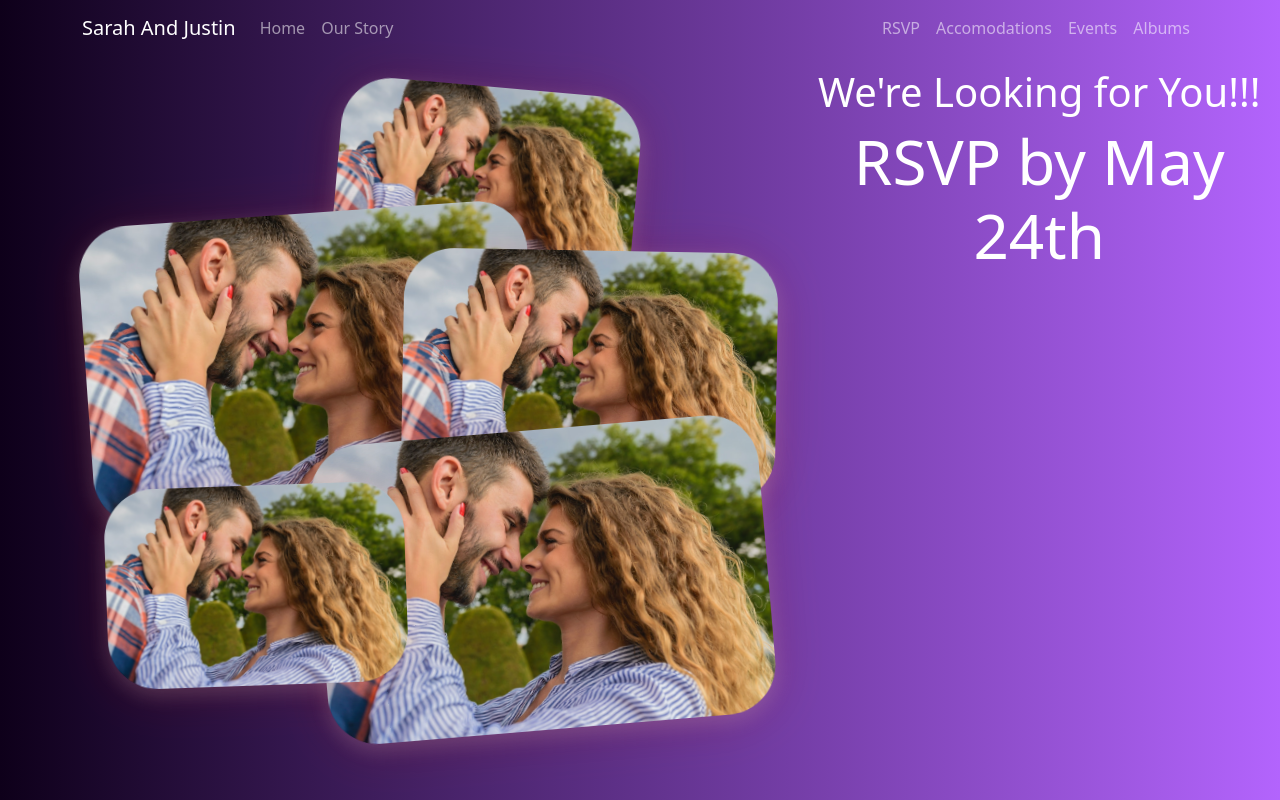
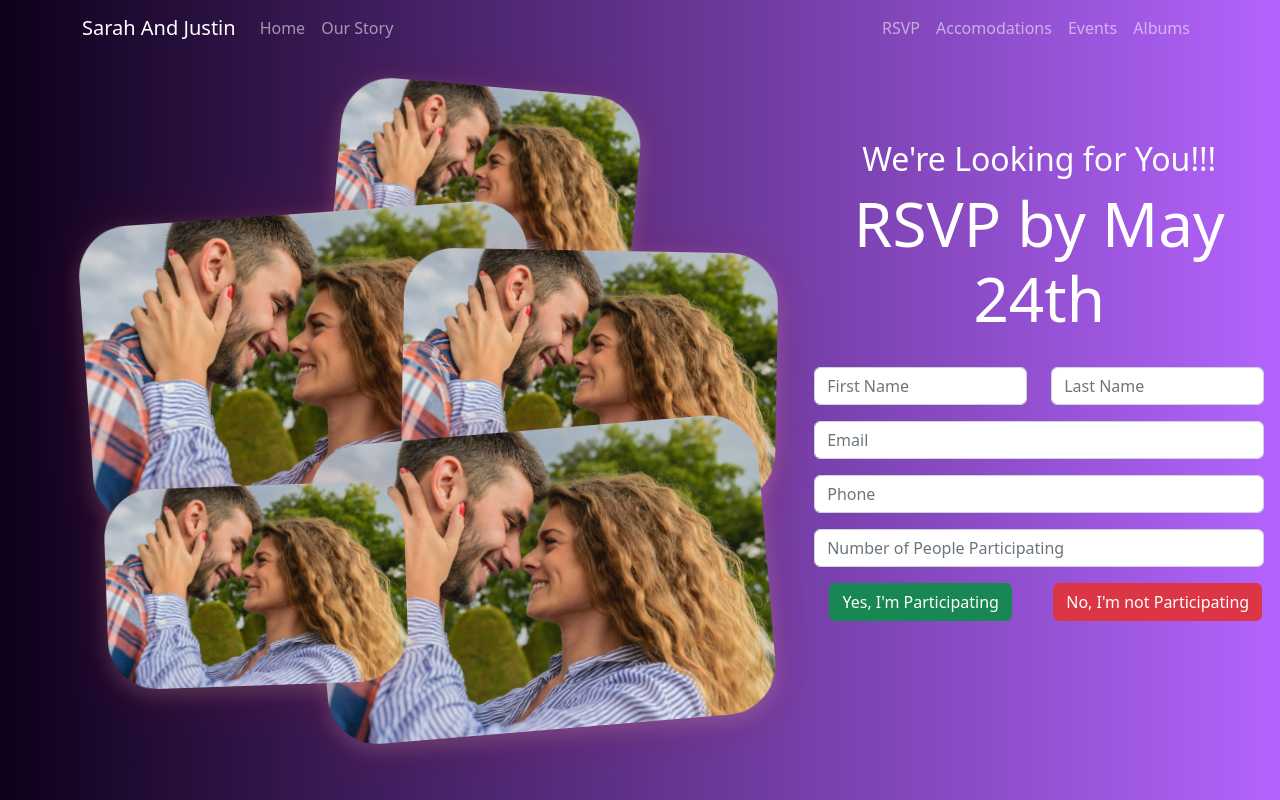
Before and after one commit to lahiruchalana/SarahJustin001, a React (Create React App) app: page /RSVP in a window 1280 px wide. Shown: the top 800 px of the page. Built offline with nearby package versions, Linux system fonts and the light colour scheme.

Commit message:
added form to RSVP

```diff
--- a/src/views/OurStory/OurStory.js
+++ b/src/views/OurStory/OurStory.js
@@ -17,8 +17,9 @@ function OurStory() {
 
     return(
         <div>
-            <h1>Our Story</h1>
 
+            <h1>Dive in Our Story</h1>
+            {/* create a simple video for "our story" of them */}
             <YouTube videoId="uQVqVpdhFhA" opts={opts} />
         </div>
     )
--- a/src/views/RSVP/RSVP.css
+++ b/src/views/RSVP/RSVP.css
@@ -2,3 +2,9 @@
     margin-top: -60px;
     height: 1200px;
 }
+
+.registration_form {
+    max-width: 450px;
+    margin-left: auto;
+    margin-right: auto;
+}
--- a/src/views/RSVP/RSVP.js
+++ b/src/views/RSVP/RSVP.js
@@ -7,6 +7,10 @@ import ImageGroup from "../../components/ImageGroup/ImageGroup";
 
 import Row from 'react-bootstrap/Row';
 import Col from 'react-bootstrap/Col';
+import Form from 'react-bootstrap/Form';
+import InputGroup from 'react-bootstrap/InputGroup';
+import Button from 'react-bootstrap/Button';
+
 
 
 function RSVP() {
@@ -28,6 +32,9 @@ function RSVP() {
                         </Col>
 
                         <Col>
+                            <br></br>
+                            <br></br>
+                            <br></br>
                             <motion.div
                                 transition={{ duration: 3 }}
                                 initial="hidden"
@@ -39,10 +46,10 @@ function RSVP() {
                                     hidden: { y: 100, opacity: 0 }
                                 }}
                                 >
-                                    <h1 id="text_white">We're Looking for You!!!</h1>
+                                    <h2 id="text_white">We're Looking for You!!!</h2>
                             </motion.div>
                             <motion.div
-                                transition={{ duration: 3 }}
+                                transition={{ duration: 4.5 }}
                                 initial="hidden"
                                 whileInView="visible"
                                 viewport={{ once: true }}
@@ -54,6 +61,137 @@ function RSVP() {
                                 >
                                     <h1 id="text_white_font_01">RSVP by May 24th</h1>
                             </motion.div>
+
+                            <br></br>
+                            <div className="registration_form">
+                                <Row>
+                                    <Col>
+                                        <motion.div
+                                            transition={{ duration: 4.5 }}
+                                            initial="hidden"
+                                            whileInView="visible"
+                                            viewport={{ once: true }}
+                                            animate={{ x: 0, y: 0, opacity: 1 }}
+                                            variants={{
+                                                visible: { opacity: 1 },
+                                                hidden: { y: 100, opacity: 0 }
+                                            }}
+                                        >
+                                            <InputGroup className="mb-3">
+                                                <Form.Control
+                                                placeholder="First Name"
+                                                aria-label="First Name"
+                                                aria-describedby="basic-addon1"
+                                                />
+                                            </InputGroup>
+                                        </motion.div>
+                                    </Col>
+                                    <Col>
+                                        <motion.div
+                                            transition={{ duration: 4.5 }}
+                                            initial="hidden"
+                                            whileInView="visible"
+                                            viewport={{ once: true }}
+                                            animate={{ x: 0, y: 0, opacity: 1 }}
+                                            variants={{
+                                                visible: { opacity: 1 },
+                                                hidden: { y: 100, opacity: 0 }
+                                            }}
+                                        >
+                                            <InputGroup className="mb-3">
+                                                <Form.Control
+                                                placeholder="Last Name"
+                                                aria-label="Last Name"
+                                                aria-describedby="basic-addon1"
+                                                />
+                                            </InputGroup>
+                                        </motion.div>
+                                    </Col>
+                                </Row>
+
+                                <motion.div
+                                transition={{ duration: 4.5 }}
+                                initial="hidden"
+                                whileInView="visible"
+                                viewport={{ once: true }}
+                                animate={{ x: 0, y: 0, opacity: 1 }}
+                                variants={{
+                                    visible: { opacity: 1 },
+                                    hidden: { y: 100, opacity: 0 }
+                                }}
+                                >
+                                    <InputGroup className="mb-3">
+                                        <Form.Control
+                                        placeholder="Email"
+                                        aria-label="Email"
+                                        aria-describedby="basic-addon1"
+                                        />
+                                    </InputGroup>
+                                </motion.div>
+
+                                <motion.div
+                                        transition={{ duration: 4.5 }}
+                                        initial="hidden"
+                                        whileInView="visible"
+                                        viewport={{ once: true }}
+                                        animate={{ x: 0, y: 0, opacity: 1 }}
+                                        variants={{
+                                            visible: { opacity: 1 },
+                                            hidden: { y: 100, opacity: 0 }
+                                        }}
+                                    >
+                                    <InputGroup className="mb-3">
+                                        <Form.Control
+                                        placeholder="Phone"
+                                        aria-label="Phone"
+                                        aria-describedby="basic-addon1"
+                                        />
+                                    </InputGroup>
+                                </motion.div>
+
+                                <motion.div
+                                        transition={{ duration: 4.5 }}
+                                        initial="hidden"
+                                        whileInView="visible"
+                                        viewport={{ once: true }}
+                                        animate={{ x: 0, y: 0, opacity: 1 }}
+                                        variants={{
+                                            visible: { opacity: 1 },
+                                            hidden: { y: 100, opacity: 0 }
+                                        }}
+                                    >
+                                    <InputGroup className="mb-3">
+                                        <Form.Control
+                                        placeholder="Number of People Participating"
+                                        aria-label="Email"
+                                        aria-describedby="basic-addon1"
+                                        />
+                                    </InputGroup>
+                                </motion.div>
+
+                                <motion.div
+                                        transition={{ duration: 4.5 }}
+                                        initial="hidden"
+                                        whileInView="visible"
+                                        viewport={{ once: true }}
+                                        animate={{ x: 0, y: 0, opacity: 1 }}
+                                        variants={{
+                                            visible: { opacity: 1 },
+                                            hidden: { y: 100, opacity: 0 }
+                                        }}
+                                    >
+                                    <Row>
+                                        <Col>
+                                            <Button variant="success">Yes, I'm Participating</Button>
+                                        </Col>
+                                        <Col>
+                                            <Button variant="danger">No, I'm not Participating </Button>
+                                        </Col>
+                                    </Row>
+                                </motion.div>
+
+                            </div>
+
                         </Col>
                     </Row>
                 </AnimatePresence>
```
